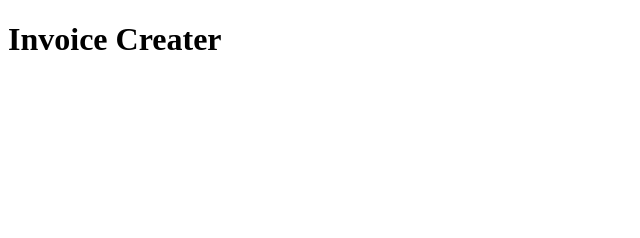
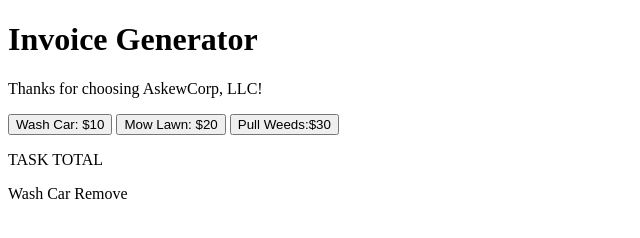
Before and after one commit to byaskew3/Invoice-App, a plain HTML site: page index.html in a window 1280 px wide. Shown: the whole page, without its empty margins (0-640 px from the left). Drawn offline with Linux system fonts and the light colour scheme.

Commit message:
index/styles

```diff
--- a/index.html
+++ b/index.html
@@ -8,7 +8,21 @@
     <title>Invoice App</title>
 </head>
 <body>
-    <h1>Invoice Creater</h1>
+    <header>
+        <div class="container">
+            <h1>Invoice Generator</h1>
+            <p>Thanks for choosing AskewCorp, LLC!</p>
+        </div>
+    </header>
+    <main>
+        <div class="container">
+            <button>Wash Car: $10</button>
+            <button>Mow Lawn: $20</button>
+            <button>Pull Weeds:$30</button>
+            <p><span>TASK</span> <span>TOTAL</span></p>
+            <p><span>Wash Car</span><span> Remove</span></p>
+        </div>
+    </main>
     <script src="app.js"></script>
 </body>
 </html>
```
